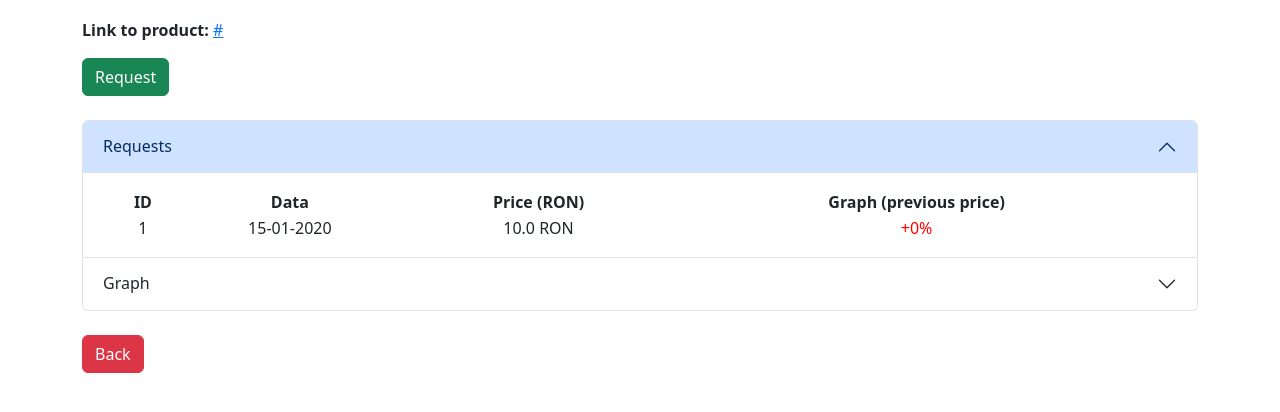
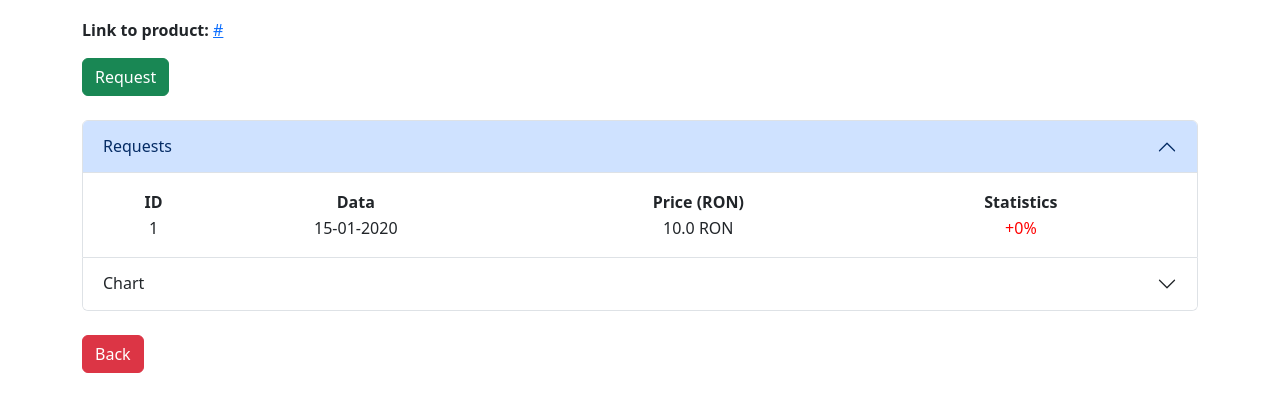
Before and after one commit to geogabi/web-scraping, a Flask app: page /view/1 in a window 1280 px wide. Shown: the part 152-564 px from the top of the page. Run offline with Flask 3, Linux system fonts and the light colour scheme; tables that the repository leaves empty hold one stand-in row (values such as "Sample post").

Commit message:
Add files via upload

```diff
--- a/app/templates/home.html
+++ b/app/templates/home.html
@@ -22,7 +22,7 @@
             <div class="container">
                 <p class="fs-5"><b>Product name:</b> <a href="{{product.link}}" class="fs-5 fw-bolder" style="color: blue">{{item.title}}</a></p>
                 <p><b>Created date:</b> {{product.data.strftime('%d-%m-%Y')}}
-                    {% if  item.price_increase[0] == '+' %}
+                    {% if item.price_increase[0] == '+' %}
                         <span style="margin:20%; color:red">Price increased: {{item.price_increase}}</span>
                     {% else %}
                         <span style="margin:20%; color:green">Price decreased: {{item.price_increase}}</span>
--- a/app/templates/view.html
+++ b/app/templates/view.html
@@ -38,7 +38,7 @@
                     <th>ID</th>
                     <th>Data</th>
                     <th>Price (RON)</th>
-                    <th>Graph (previous price)</th>
+                    <th>Statistics</th>
                   </tr>
                   {% for request in requests %}
                       <tr>
@@ -60,7 +60,7 @@
     <div class="accordion-item">
     <h2 class="accordion-header">
       <button class="accordion-button collapsed" type="button" data-bs-toggle="collapse" data-bs-target="#collapseTwo" aria-expanded="false" aria-controls="collapseTwo">
-        Graph
+        Chart
       </button>
     </h2>
     <div id="collapseTwo" class="accordion-collapse collapse" data-bs-parent="#accordionExample">
```
